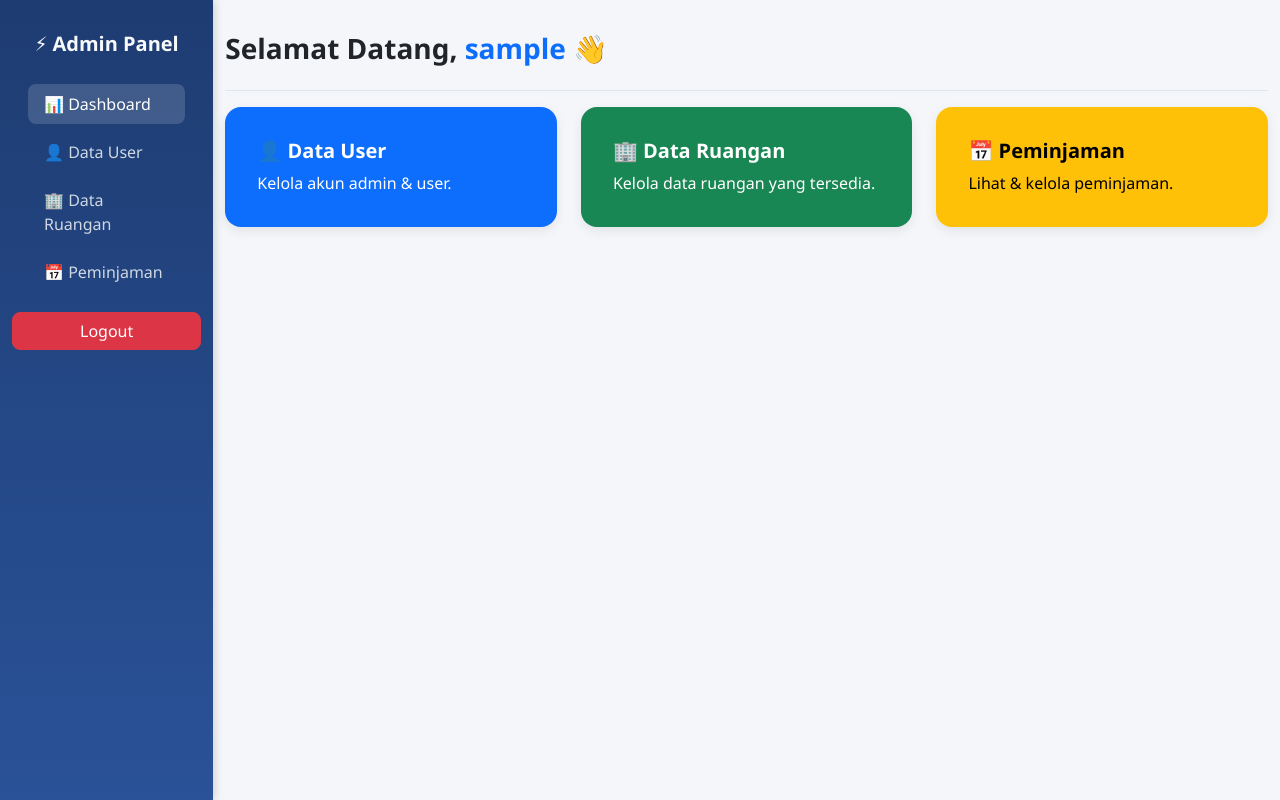
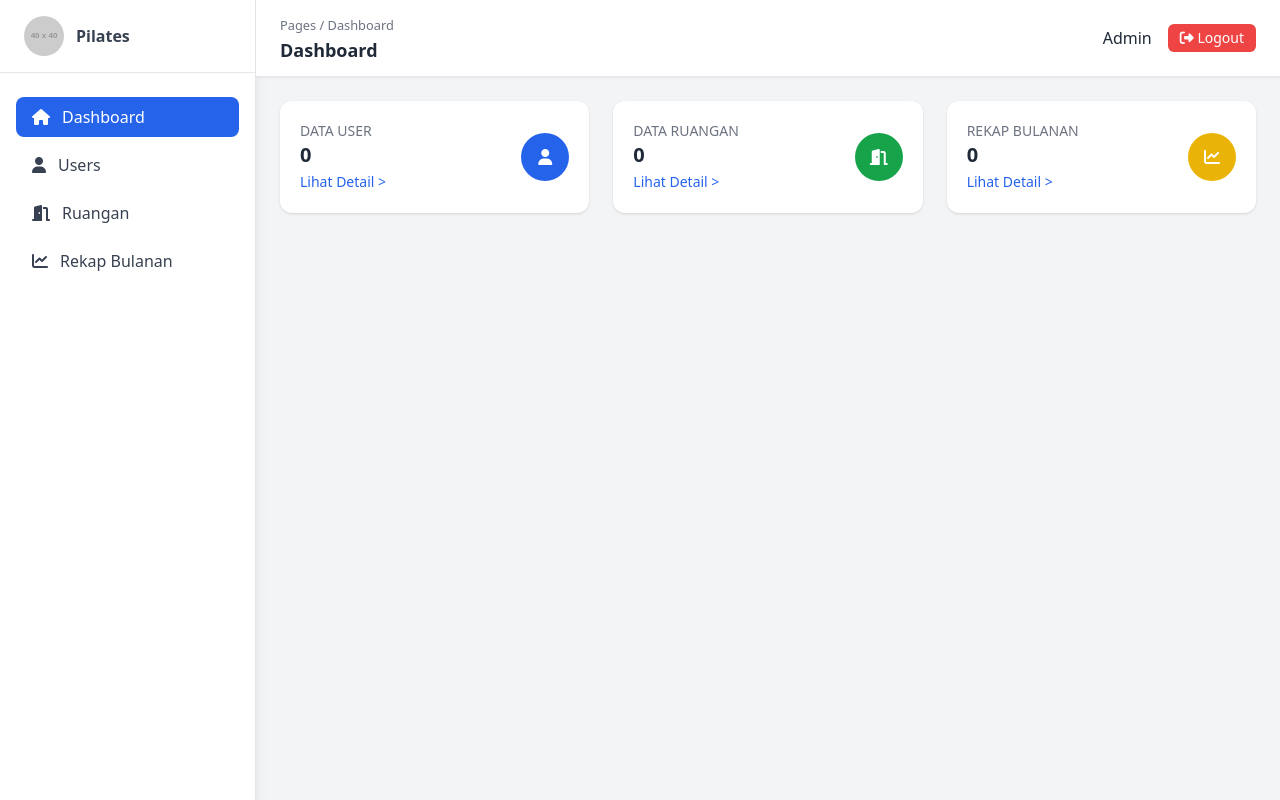
Before and after one commit to njwnfa/peminjaman_ruangan, a CodeIgniter app: page /peminjaman_ruangan/index.php/admin/dashboard/index in a window 1280 px wide. Run offline with CodeIgniter, Linux system fonts and the light colour scheme; the visitor is signed in with stand-in values (Sample User, id 1); grey boxes labelled with a size stand in for pictures from a placeholder-image service; some libraries are stand-ins or nearby versions.

Commit message:
update
update

```diff
--- a/application/config/routes.php
+++ b/application/config/routes.php
@@ -49,6 +49,6 @@ defined('BASEPATH') OR exit('No direct script access allowed');
 | Examples:	my-controller/index	-> my_controller/index
 |		my-controller/my-method	-> my_controller/my_method
 */
-$route['default_controller'] = 'auth/login';
+$route['default_controller'] = 'landing';
 $route['404_override'] = '';
 $route['translate_uri_dashes'] = FALSE;
--- a/application/controllers/Auth.php
+++ b/application/controllers/Auth.php
@@ -13,6 +13,10 @@ class Auth extends CI_Controller {
         $this->load->model('User_model');
         $this->load->library('session');
     }
+
+    // public function index() {
+    //     $this->load->view('auth/login');
+    // }
 
     public function login() {
         if ($this->input->post()) {
--- a/application/controllers/admin/Dashboard.php
+++ b/application/controllers/admin/Dashboard.php
@@ -24,4 +24,9 @@ class Dashboard extends CI_Controller {
         $data['username'] = $this->session->userdata('username');
         $this->load->view('admin/dashboard', $data);
     }
+
+//     public function logout() {
+//         $this->session->sess_destroy();
+//         redirect('auth/logout');
+// }
 }
--- a/application/views/admin/dashboard.php
+++ b/application/views/admin/dashboard.php
@@ -1,137 +1,68 @@
+<?php $active = 'dashboard'; ?>
 <!DOCTYPE html>
 <html lang="id">
 <head>
   <meta charset="UTF-8">
   <title>Dashboard Admin</title>
-  <link rel="stylesheet" href="https://cdn.jsdelivr.net/npm/bootstrap@5.3.3/dist/css/bootstrap.min.css">
-  <style>
-    body {
-      background-color: #f4f6f9;
-      font-family: 'Segoe UI', Tahoma, Geneva, Verdana, sans-serif;
-    }
+  <meta name="viewport" content="width=device-width, initial-scale=1">
+  <script src="https://cdn.tailwindcss.com"></script>
+  <link rel="stylesheet" href="https://cdnjs.cloudflare.com/ajax/libs/font-awesome/6.4.0/css/all.min.css">
+</head>
+<body class="bg-gray-100 text-gray-800">
 
-    /* Sidebar */
-    .sidebar {
-      min-height: 100vh;
-      background: linear-gradient(180deg, #1e3c72, #2a5298);
-      color: #fff;
-      box-shadow: 2px 0 8px rgba(0,0,0,0.15);
-    }
+<div class="flex min-h-screen">
+  <!-- Sidebar -->
+  <?php $this->load->view('layouts/sidebar', ['active' => $active]); ?>
 
-    .sidebar h5 {
-      font-weight: bold;
-      padding: 1rem 0;
-      color: #f8f9fa;
-    }
+  <!-- Main Content -->
+  <div class="flex-1 flex flex-col">
+    <!-- Topbar -->
+    <?php $this->load->view('layouts/topbar', ['active' => $active]); ?>
 
-    .sidebar .nav-link {
-      color: #cfd8e3;
-      font-weight: 500;
-      border-radius: 8px;
-      margin: 4px 8px;
-      transition: all 0.3s ease;
-    }
+    <!-- Isi Dashboard -->
+    <main class="p-6">
+      <div class="grid grid-cols-1 sm:grid-cols-2 lg:grid-cols-3 gap-6">
 
-    .sidebar .nav-link:hover,
-    .sidebar .nav-link.active {
-      background: rgba(255, 255, 255, 0.15);
-      color: #fff;
-    }
-
-    .sidebar .btn-danger {
-      margin-top: 1rem;
-      border-radius: 8px;
-    }
-
-    /* Content */
-    main {
-      padding: 2rem;
-    }
-
-    .card {
-      border: none;
-      border-radius: 16px;
-      box-shadow: 0 4px 12px rgba(0,0,0,0.08);
-      transition: transform 0.2s ease, box-shadow 0.2s ease;
-    }
-
-    .card:hover {
-      transform: translateY(-5px);
-      box-shadow: 0 8px 18px rgba(0,0,0,0.12);
-    }
-
-    .card h5 {
-      font-weight: 600;
-    }
-
-    .border-bottom {
-      border-color: #e0e6ed !important;
-    }
-  </style>
-</head>
-<body>
-<div class="container-fluid">
-  <div class="row">
-
-    <!-- Sidebar -->
-    <nav class="col-md-2 d-none d-md-block sidebar">
-      <div class="position-sticky pt-3 text-center">
-        <h5>⚡ Admin Panel</h5>
-        <ul class="nav flex-column text-start px-2">
-          <li class="nav-item">
-            <a class="nav-link active" href="#">📊 Dashboard</a>
-          </li>
-          <li class="nav-item">
-            <a class="nav-link" href="#">👤 Data User</a>
-          </li>
-          <li class="nav-item">
-            <a class="nav-link" href="#">🏢 Data Ruangan</a>
-          </li>
-          <li class="nav-item">
-            <a class="nav-link" href="#">📅 Peminjaman</a>
-          </li>
-        </ul>
-        <a href="#" class="btn btn-danger w-100">Logout</a>
-      </div>
-    </nav>
-
-    <!-- Content -->
-    <main class="col-md-9 ms-sm-auto col-lg-10">
-      <div class="d-flex justify-content-between align-items-center pb-3 mb-3 border-bottom">
-        <h1 class="h3 fw-bold text-dark">Selamat Datang, <span class="text-primary"><?= $username; ?></span> 👋</h1>
-      </div>
-
-      <div class="row g-4">
-        <div class="col-md-4">
-          <div class="card text-bg-primary p-3">
-            <div class="card-body">
-              <h5 class="card-title">👤 Data User</h5>
-              <p class="card-text">Kelola akun admin & user.</p>
-            </div>
+        <!-- Card 1 -->
+        <div class="bg-white shadow rounded-xl p-5 flex items-center justify-between">
+          <div>
+            <h6 class="text-sm text-gray-500">DATA USER</h6>
+            <h5 class="text-xl font-bold">0</h5>
+            <a href="#" class="text-blue-600 text-sm hover:underline">Lihat Detail &gt;</a>
+          </div>
+          <div class="w-12 h-12 flex items-center justify-center rounded-full bg-blue-600 text-white">
+            <i class="fas fa-user"></i>
           </div>
         </div>
 
-        <div class="col-md-4">
-          <div class="card text-bg-success p-3">
-            <div class="card-body">
-              <h5 class="card-title">🏢 Data Ruangan</h5>
-              <p class="card-text">Kelola data ruangan yang tersedia.</p>
-            </div>
+        <!-- Card 2 -->
+        <div class="bg-white shadow rounded-xl p-5 flex items-center justify-between">
+          <div>
+            <h6 class="text-sm text-gray-500">DATA RUANGAN</h6>
+            <h5 class="text-xl font-bold">0</h5>
+            <a href="#" class="text-blue-600 text-sm hover:underline">Lihat Detail &gt;</a>
+          </div>
+          <div class="w-12 h-12 flex items-center justify-center rounded-full bg-green-600 text-white">
+            <i class="fas fa-door-open"></i>
           </div>
         </div>
 
-        <div class="col-md-4">
-          <div class="card text-bg-warning p-3">
-            <div class="card-body">
-              <h5 class="card-title">📅 Peminjaman</h5>
-              <p class="card-text">Lihat & kelola peminjaman.</p>
-            </div>
+        <!-- Card 3 -->
+        <div class="bg-white shadow rounded-xl p-5 flex items-center justify-between">
+          <div>
+            <h6 class="text-sm text-gray-500">REKAP BULANAN</h6>
+            <h5 class="text-xl font-bold">0</h5>
+            <a href="#" class="text-blue-600 text-sm hover:underline">Lihat Detail &gt;</a>
+          </div>
+          <div class="w-12 h-12 flex items-center justify-center rounded-full bg-yellow-500 text-white">
+            <i class="fas fa-chart-line"></i>
           </div>
         </div>
+
       </div>
-
     </main>
   </div>
 </div>
+
 </body>
 </html>
--- /dev/null
+++ b/application/views/layouts/sidebar.php
@@ -0,0 +1,21 @@
+<!-- Sidebar -->
+<aside class="w-64 bg-white border-r shadow-lg hidden lg:block">
+  <div class="flex items-center gap-3 px-6 py-4 border-b">
+    <img src="https://dummyimage.com/40x40/000/fff&text=AD" class="rounded-full" alt="logo">
+    <span class="font-semibold text-gray-700">Pilates</span>
+  </div>
+  <nav class="px-4 py-6 space-y-2">
+    <a href="#" class="flex items-center gap-3 px-4 py-2 rounded-lg <?= ($active=='dashboard'?'bg-blue-600 text-white':'text-gray-700 hover:bg-gray-100') ?>">
+      <i class="fas fa-home"></i> Dashboard
+    </a>
+    <a href="#" class="flex items-center gap-3 px-4 py-2 rounded-lg <?= ($active=='kasir'?'bg-blue-600 text-white':'text-gray-700 hover:bg-gray-100') ?>">
+      <i class="fas fa-user"></i> Users
+    </a>
+    <a href="#" class="flex items-center gap-3 px-4 py-2 rounded-lg <?= ($active=='riwayat'?'bg-blue-600 text-white':'text-gray-700 hover:bg-gray-100') ?>">
+      <i class="fas fa-door-open"></i> Ruangan
+    </a>
+    <a href="#" class="flex items-center gap-3 px-4 py-2 rounded-lg <?= ($active=='kas'?'bg-blue-600 text-white':'text-gray-700 hover:bg-gray-100') ?>">
+      <i class="fas fa-chart-line"></i> Rekap Bulanan
+    </a>
+  </nav>
+</aside>
--- /dev/null
+++ b/application/views/layouts/topbar.php
@@ -0,0 +1,19 @@
+<!-- Topbar -->
+<header class="flex items-center justify-between bg-white px-6 py-3 border-b shadow-sm">
+  <div class="flex items-center gap-3">
+    <!-- Tombol menu mobile -->
+    <button class="lg:hidden text-gray-700"><i class="fas fa-bars"></i></button>
+    <div>
+      <small class="text-gray-500">Pages / <?= ucfirst($active) ?></small>
+      <h5 class="text-lg font-semibold"><?= ucfirst($active) ?></h5>
+    </div>
+  </div>
+
+  <!-- Profil / Logout -->
+  <div class="flex items-center gap-4">
+    <span class="font-medium"><?= $this->session->userdata('nama') ?? 'Admin' ?></span>
+    <a href="<?= base_url('auth/logout')?>" class="bg-red-500 hover:bg-red-600 text-white px-3 py-1 rounded-md text-sm">
+      <i class="fas fa-sign-out-alt"></i> Logout
+    </a>
+  </div>
+</header>
```
Also changed, not shown: application/controllers/Landing.php (added, +9 -0 lines), application/views/auth/login.php (+21 -0 lines), application/views/landing_page.php (added, +171 -0 lines), assets/css/dashboard.css (added, +131 -0 lines), .htaccess (added).
